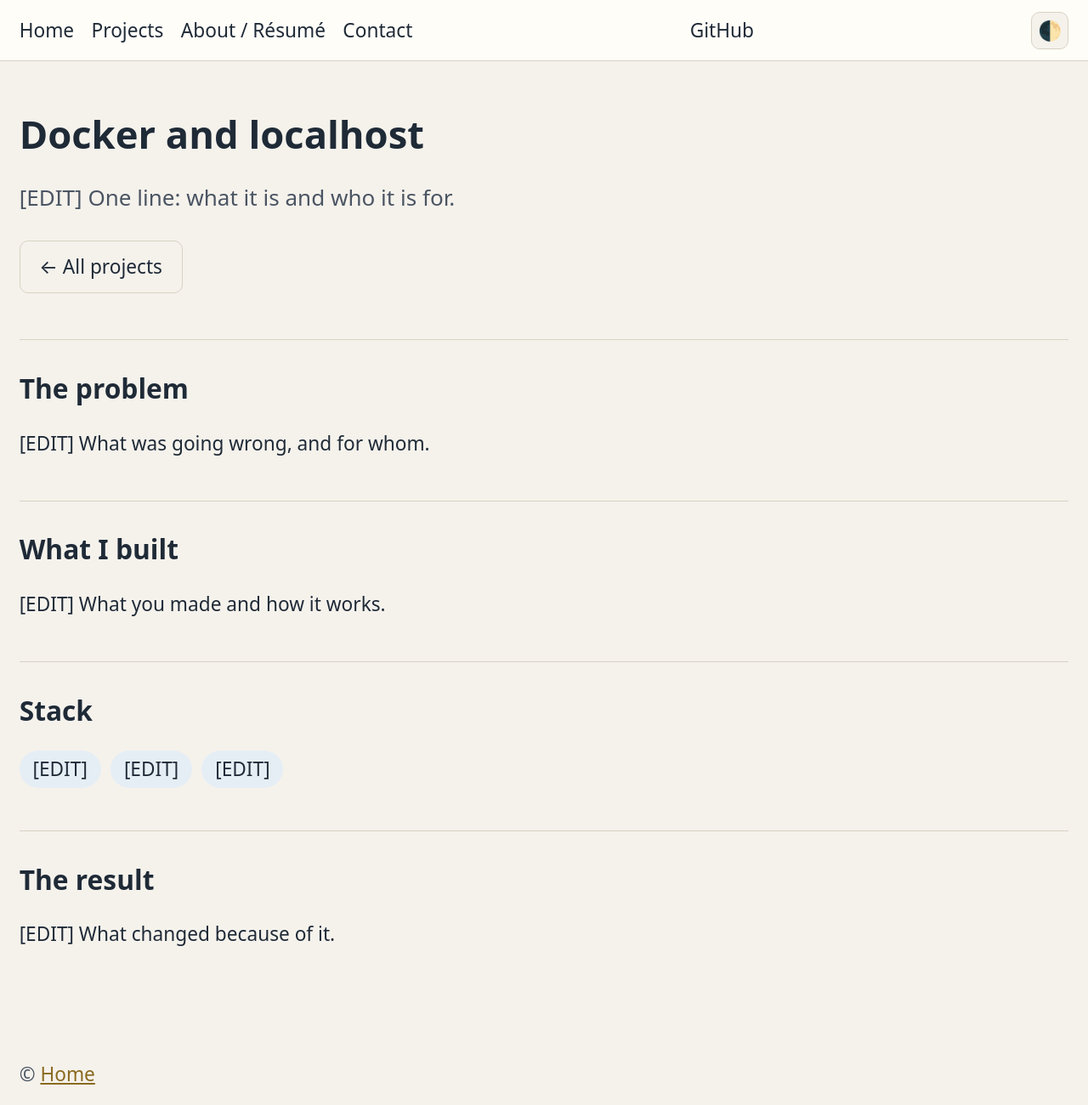
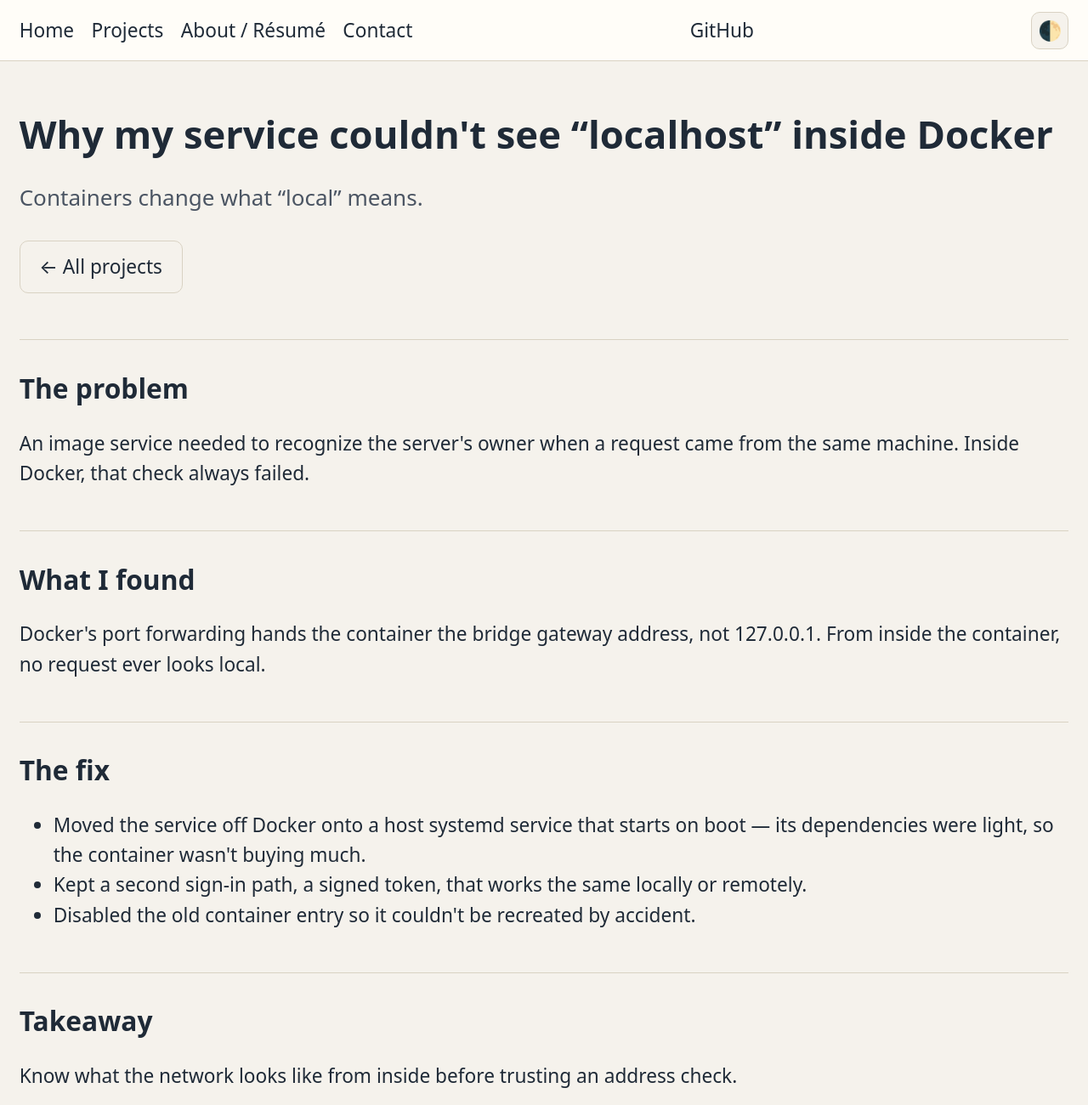
Before and after one commit to erasmus707bot-dev/scottchristensen-dev, a plain HTML site: page case-docker-and-localhost.html in a window 1280 px wide. Shown: the top 1300 px of the page at 85% size. Drawn offline with Linux system fonts and the light colour scheme.

Commit message:
Page text: Docker and localhost
by: owner

```diff
--- a/case-docker-and-localhost.html
+++ b/case-docker-and-localhost.html
@@ -3,8 +3,8 @@
 <head>
 <meta charset="utf-8">
 <meta name="viewport" content="width=device-width, initial-scale=1">
-<title>Docker and localhost — case study</title>
-<meta name="description" content="[EDIT] One sentence: what Docker and localhost is and the result.">
+<title>Why my service couldn&#x27;t see “localhost” inside Docker — Scott Christensen</title>
+<meta name="description" content="A Docker lab note: why a localhost check always failed inside a container, and the fix.">
 <meta name="color-scheme" content="light dark">
 <link rel="stylesheet" href="assets/site.css">
 <script src="assets/site.js"></script>
@@ -33,29 +33,29 @@
 <button type="button" class="theme" data-theme-toggle aria-label="Switch light or dark">🌓</button></header>
 <main id="main">
 <!-- block:cs-intro -->
-<section class="hero"><h1>Docker and localhost</h1>
-<p class="pitch">[EDIT] One line: what it is and who it is for.</p>
+<section class="hero"><h1>Why my service couldn&#x27;t see “localhost” inside Docker</h1>
+<p class="pitch">Containers change what “local” means.</p>
 <p><a class="btn ghost" href="projects.html">← All projects</a></p></section>
 <!-- /block -->
 
-<!-- block:cs-problem -->
+<!-- block:cs-s1 -->
 <section><h2>The problem</h2>
-<p>[EDIT] What was going wrong, and for whom.</p></section>
+<p>An image service needed to recognize the server&#x27;s owner when a request came from the same machine. Inside Docker, that check always failed.</p></section>
 <!-- /block -->
 
-<!-- block:cs-built -->
-<section><h2>What I built</h2>
-<p>[EDIT] What you made and how it works.</p></section>
+<!-- block:cs-s2 -->
+<section><h2>What I found</h2>
+<p>Docker&#x27;s port forwarding hands the container the bridge gateway address, not 127.0.0.1. From inside the container, no request ever looks local.</p></section>
 <!-- /block -->
 
-<!-- block:cs-stack -->
-<section><h2>Stack</h2>
-<ul class="tags"><li>[EDIT]</li><li>[EDIT]</li><li>[EDIT]</li></ul></section>
+<!-- block:cs-s3 -->
+<section><h2>The fix</h2>
+<ul><li>Moved the service off Docker onto a host systemd service that starts on boot — its dependencies were light, so the container wasn&#x27;t buying much.</li><li>Kept a second sign-in path, a signed token, that works the same locally or remotely.</li><li>Disabled the old container entry so it couldn&#x27;t be recreated by accident.</li></ul></section>
 <!-- /block -->
 
-<!-- block:cs-result -->
-<section><h2>The result</h2>
-<p>[EDIT] What changed because of it.</p></section>
+<!-- block:cs-s4 -->
+<section><h2>Takeaway</h2>
+<p>Know what the network looks like from inside before trusting an address check.</p></section>
 <!-- /block -->
 </main>
 <footer><p>© <a href="index.html">Home</a></p><!-- hx:fsocial --><p><span class="social" aria-label="Profiles"><a href="https://github.com/erasmus707bot-dev" rel="me noopener">GitHub</a></span></p><!-- /hx:fsocial -->
```
